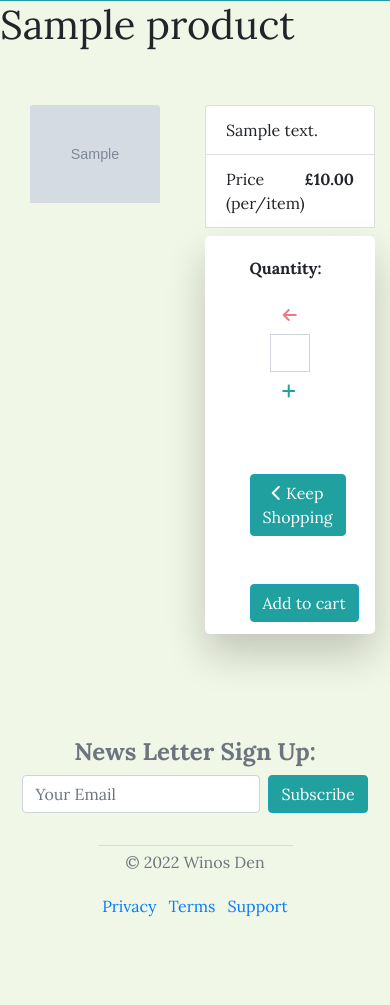
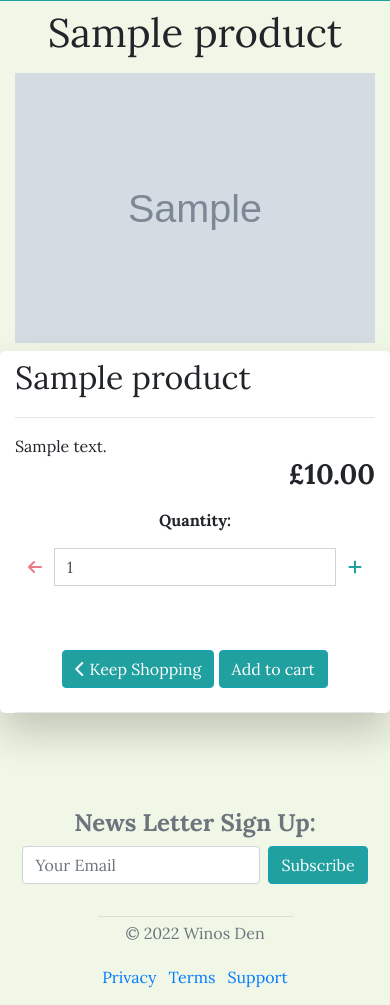
Before and after one commit to roomacarthur/winos_den, a Django app: page /products/1 in a window 390 px wide. Shown: the part 81-1086 px from the top of the page. Before the commit the page ends 998 px from the top, so only its background shows below. Run offline with Django 3.2, Linux system fonts and the light colour scheme; tables that the repository leaves empty hold one stand-in row (values such as "Sample post"); grey boxes marked "Sample" are stand-in pictures; some libraries are stand-ins or nearby versions.

Commit message:
re-styled products detail page, fully responsive.

```diff
--- a/products/templates/products/product_details.html
+++ b/products/templates/products/product_details.html
@@ -5,42 +5,37 @@
 {{ product.name }}
 {% endblock %}
 {% block content_header %}
-<h1>{{ product.name }}</h1>
+<h1 class="py-2 text-center">{{ product.name }}</h1>
 {% endblock %}
 {% block content %}
 <div class="container">
     <div class="row">
-        <div class="col col-md-12 image-container">
-            <div class="my-5 col-xl-4">
+        <div class="col-12 col-lg-6 mb-2">
             {% if product.image %}
-                    <a href="{{ product.image.url }}" target="_blank">
-                        <img class="card-img-top img-fluid" src="{{ product.image.url }}" alt="{{ product.name }}">
-                    </a>
+            <img class="w-100 rounded-2" src="{{ product.image.url }}" alt="{{ product.name }}">
         {% else %}
-                    <a href="">
-                        <img class="card-img-top img-fluid" src="{{ MEDIA_URL }}noimage.png" alt="{{ product.name }}">
-                    </a>
+            <img class="w-100 rounded-2" src="{{ MEDIA_URL }}noimage.png" alt="{{ product.name }}">
         {% endif %}
         </div>
+        <div class="col-12 col-lg-6 mb-5 card">
+            <h2 class="py-2">{{ product.name }}</h2>
+            <hr class="mt-1">
+
+                <div class="row">
+                    <div class="col-12">
+                        <p class="my-0">{{ product.description }}</p>
+
                     </div>
-        <div class="col col-md-12 col-xl-6">
-        <ul class="list-group mb-3 my-5">
-            <li class="list-group-item d-flex justify-content-between lh-condensed">
-                <div>
-                    <p class="my-0">{{ product.description}}</p>
+                    <div class="col-12 text-right">
+                        <h3 class="my-0 font-weight-bold">£{{ product.price}}</h3>
                     </div>
-            </li>
-            <li class="list-group-item d-flex justify-content-between">
-                <span>Price (per/item)</span>
-                <strong>£{{ product.price }}</strong>
-            </li>
-            <div class="card p-1 justify-content-center my-2">
-            <form class="form w-50 mx-auto" action="{% url 'add_to_cart' product.pk %}" method="POST">
+                </div>
+                <form class="form mx-auto" action="{% url 'add_to_cart' product.pk %}" method="POST">
                     {% csrf_token %}
                     <div class="form-row">
                         <div class="col-12">
-                        <p class="mt-3"><strong>Quantity:</strong></p>
-                        <div class="form-group w-50 mx-auto">
+                            <p class="mt-3 text-center"><strong>Quantity:</strong></p>
+                            <div class="form-group mx-auto">
                                 <div class="input-group">
                                     <div class="input-group-prepend">
                                         <button class="decrement-qty btn rounded-0"
@@ -65,7 +60,7 @@
                                 </div>
                             </div>
                         </div>
-                    <div class="col-12 mb-2">
+                        <div class="col-12 mb-4 text-center">
                             <a href="{% url 'products' %}" class="btn btn-info rounded-2 mt-5">
                                 <span class="icon">
                                     <i class="fas fa-chevron-left"></i>
@@ -77,10 +72,9 @@
                         <input type="hidden" name="redirect_url" value="{{ request.path }}">
                     </div>
                 </form>
-        </div>
-        </ul>
+            <hr class="my-0">
             {% if request.user.is_superuser %}
-        <div class="card p-2 justicy-content-center">
+            <div class="p-2 justicy-content-center align-content-end">
                 <div class="text-left">
                     <a class="text-green float-left" href="{% url 'edit_product' product.pk %}"><i class="fa-solid fa-pen-to-square"></i> Edit</a>
                     <a class="text-danger float-right" href="{% url 'delete_product' product.pk %}">Delete <i class="fa-solid fa-trash-can"></i></a>
@@ -90,7 +84,6 @@
         </div>
     </div>
 </div>
-</div>
 {% endblock %}
 {% block postload_js %}
     <script src="{% static 'js/quantity_input.js' %}"></script>
```
Lines whose indentation alone changed are shown as unchanged.
